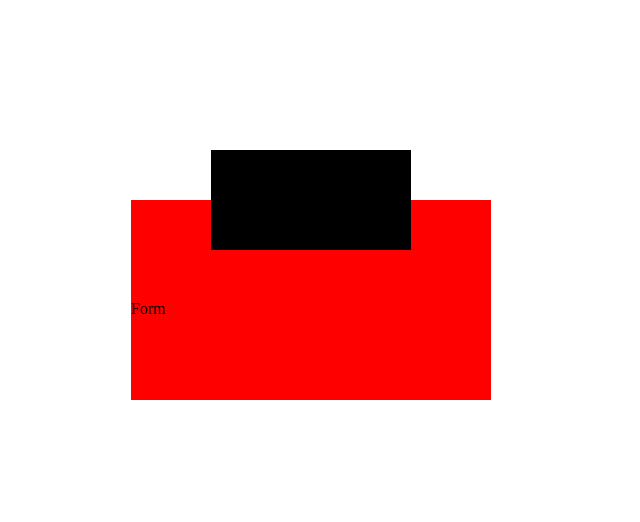
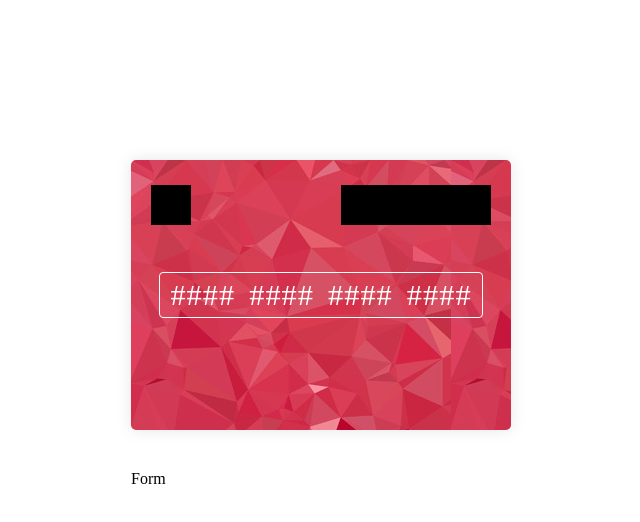
Before and after one commit to agalem/react-card-form, a React (Create React App) app: page / in a window 1280 px wide. Shown: the top 522 px of the page, without its empty margins (329-969 px from the left). Built offline with nearby package versions, Linux system fonts and the light colour scheme.

Commit message:
Card flipping

```diff
--- a/src/App.tsx
+++ b/src/App.tsx
@@ -1,14 +1,10 @@
 import React from 'react';
-import styled, {ThemeProvider} from "styled-components";
-import {mainTheme} from "./style/themes/DefaultTheme";
 import FormContainer from "./components/FormContainer/FormContainer";
 
 const App: React.FC = () => {
   return (
-      <ThemeProvider theme={mainTheme}>
-          <FormContainer/>
-      </ThemeProvider>
-  );
+      <FormContainer/>
+      );
 }
 
 export default App;
--- a/src/components/Card/Card.tsx
+++ b/src/components/Card/Card.tsx
@@ -1,20 +1,107 @@
 import React from "react";
 import styled from "styled-components";
+import CardNumberDisplay from "../CardNumberDisplay/CardNumberDisplay";
+import img from '../../assets/shape-geometric.jpg';
 
-const CardBox = styled.div`
-    width: 200px;
-    height: 100px;
-    background-color: ${props => props.theme.backgroundColors.card};
-    position: relative;
-    top: -50px;
-    margin: 0 auto;
+const Content = styled.div`
+  position: absolute;
+  width: 100%;
+  height: 100%;
+  box-shadow: 0 0 15px rgba(0,0,0,0.1);
+
+  transition: transform 1s;
+  transform-style: preserve-3d;
+`;
+
+const CardContainer = styled.div`
+  position: relative;
+  top: -40px;
+  margin: 0 auto;
+  width: 380px;
+  height: 270px;
+  float: left;
+  perspective: 500px;
+  &:active ${Content} {
+      transform: rotateY( -180deg ) ;
+      transition: transform 0.5s;
+  }
+`;
+
+const Front = styled.div`
+   position: absolute;
+   height: 100%;
+   width: 100%;
+   background-image: url(${img});
+   line-height: 300px;
+   color: #03446A;
+   text-align: center;
+   font-size: 10px;
+   border-radius: 5px;
+   backface-visibility: hidden;
+   display: grid;
+   grid-template-rows: 90px 90px 90px;
+`;
+
+interface CardRowProps {
+    space?: boolean
+}
+
+const CardRow = styled.div<CardRowProps>`
+    width: (100% - 40px);
+    height: 100%;
+    display: flex;
+    flex-direction: row;
+    align-items: center;
+    justify-content: ${props => props.space ? 'space-between' : 'center'}
+    padding: 0px 20px;
+`;
+
+const Back = styled.div`
+   position: absolute;
+   height: 100%;
+   width: 100%;
+   line-height: 300px;
+   text-align: center;
+   font-size: 10px;
+   border-radius: 5px;
+   backface-visibility: hidden;
+   background-image: url(${img});
+   color: white;
+   transform: rotateY( -180deg );
+`;
+
+const CardChip = styled.div`
+    height: 40px;
+    width: 40px;
+    background-color: black;
+`;
+
+const CardCompany = styled.div`
+    height: 40px;
+    width: 150px;
+    background-color: black;
 `;
 
 const Card: React.FC  = () => {
     return (
-        <CardBox>
+        <CardContainer >
+            <Content>
+                <Front>
+                    <CardRow space>
+                        <CardChip/>
+                        <CardCompany/>
+                    </CardRow>
+                    <CardRow>
+                        <CardNumberDisplay/>
+                    </CardRow>
+                    <CardRow/>
+                </Front>
 
-        </CardBox>
+                <Back>
+                    This is a back text
+                </Back>
+            </Content>
+        </CardContainer>
     )
 }
 
--- /dev/null
+++ b/src/components/CardNumberDisplay/CardNumberDisplay.tsx
@@ -0,0 +1,47 @@
+import React from "react";
+import styled from "styled-components";
+
+interface NumberProps {
+    readonly addSpace: boolean
+}
+
+interface LabelProps {
+    readonly showBorder?: boolean
+}
+
+const Label = styled.label<LabelProps>`
+    line-height: 100%;
+    cursor: pointer;
+    padding: 7px 10px;
+    border: ${props => props.showBorder ? '1px solid white' : 'none'};
+    border-radius: 4px;
+    color: ${props => props.theme.font.color};
+    font-size: ${props => props.theme.font.size};
+`;
+
+const Number = styled.span<NumberProps>`
+    display: inline-block;
+    margin-right: ${props => props.addSpace ? '15px' : '1px'}
+`;
+
+const cardNumber  = "################".split('');
+
+const getElementData = (e: Object) => {
+    console.log(e);
+}
+
+const CardNumberDisplay: React.FC = () => {
+    return(
+        <Label showBorder onClick={e => getElementData(e)}>
+            {cardNumber.map((elem, index) => {
+                return (
+                    <Number key={index} addSpace={((index + 1) % 4 === 0 && index !== 15)}>
+                        #
+                    </Number>
+                )
+            })}
+        </Label>
+    )
+};
+
+export default CardNumberDisplay
--- a/src/index.tsx
+++ b/src/index.tsx
@@ -2,13 +2,16 @@ import React, {Fragment} from 'react';
 import ReactDOM from 'react-dom';
 import App from './App';
 import * as serviceWorker from './serviceWorker';
+import {ThemeProvider} from "styled-components";
 import {GlobalStyle} from "./style/global/GlobalStyle";
 import {mainTheme} from "./style/themes/DefaultTheme";
 
 ReactDOM.render(
     <Fragment>
         <GlobalStyle theme={mainTheme} />
-        <App />
+        <ThemeProvider theme={mainTheme}>
+            <App />
+        </ThemeProvider>
     </Fragment>, document.getElementById('root'));
 
 // If you want your app to work offline and load faster, you can change
--- a/src/style/global/GlobalStyle.ts
+++ b/src/style/global/GlobalStyle.ts
@@ -1,5 +1,4 @@
-import styled, {createGlobalStyle} from "styled-components";
-import {mainTheme} from "../themes/DefaultTheme";
+import {createGlobalStyle} from "styled-components";
 
 export const GlobalStyle = createGlobalStyle`
     body {
--- a/src/style/styled.d.ts
+++ b/src/style/styled.d.ts
@@ -5,6 +5,10 @@ declare module 'styled-components' {
         backgroundColors: {
             body: string,
             card: string
+        },
+        font: {
+            size: string,
+            color: string
         }
     }
 }
--- a/src/style/themes/DefaultTheme.ts
+++ b/src/style/themes/DefaultTheme.ts
@@ -4,6 +4,10 @@ const mainTheme: DefaultTheme = {
     backgroundColors: {
         body: '#fff',
         card: '#000'
+    },
+    font: {
+        size: '1.9rem',
+        color: '#fff'
     }
 }
 
```
Also changed, not shown: src/assets/shape-geometric.jpg (added).
